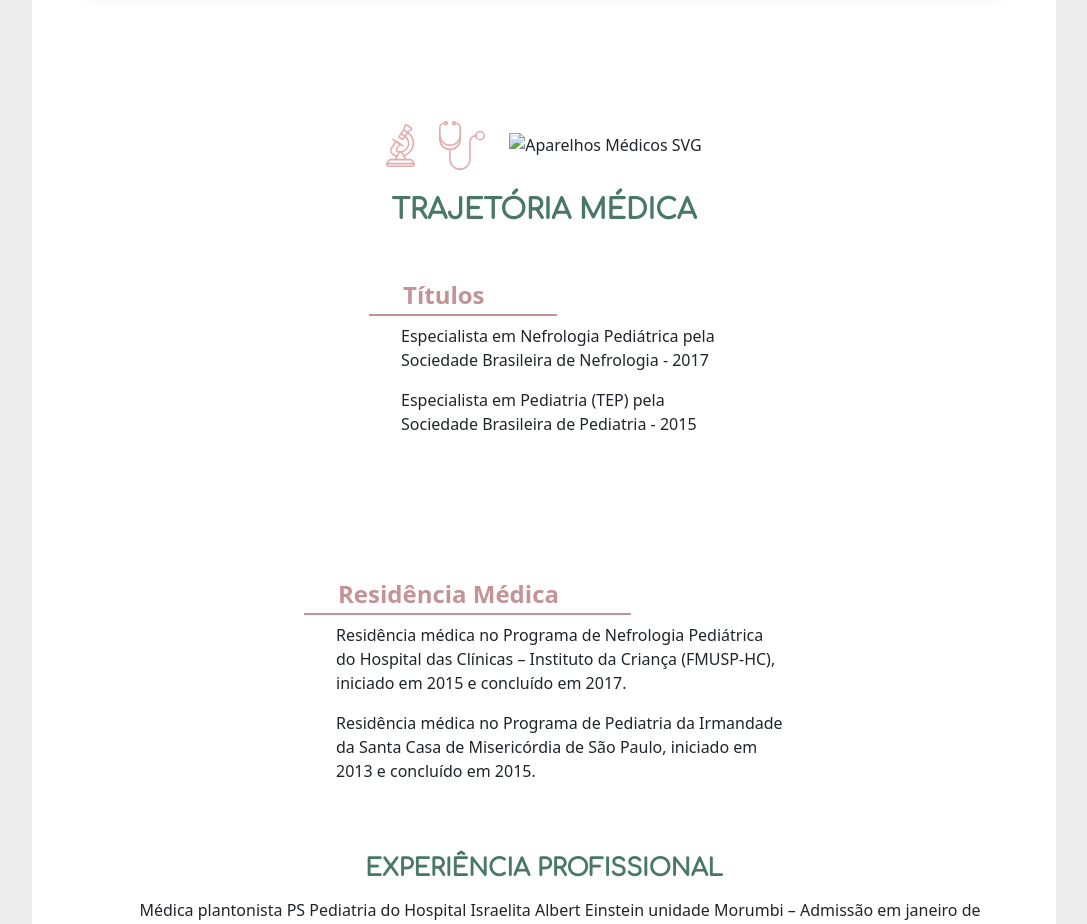
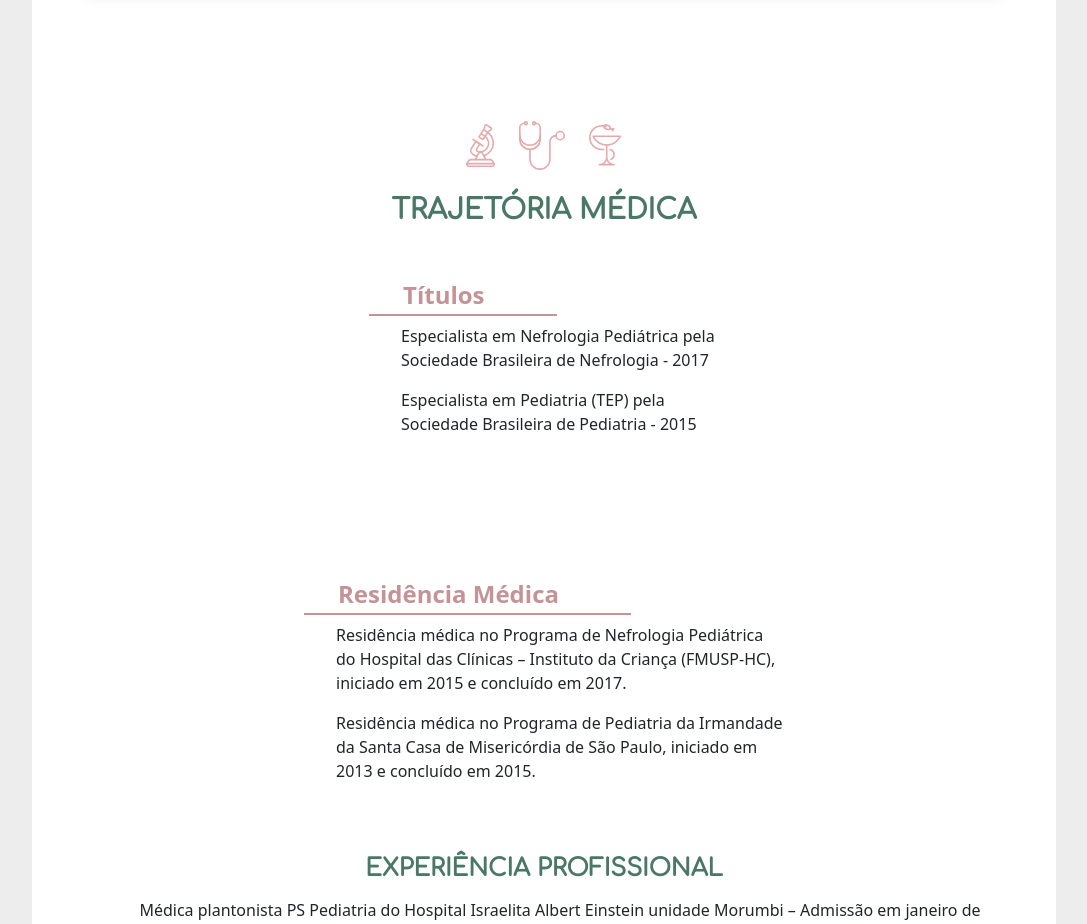
Before and after one commit to Its-JustMe/amzmp-frontend, a plain HTML site: page components/pages/sobre.html in a window 1280 px wide. Shown: the part 1680-2604 px from the top of the page, without its empty margins (96-1183 px from the left). Drawn offline with nearby package versions, Linux system fonts and the light colour scheme; a web font is replaced by a local one.

Commit message:
Atualizando a página Sobre

```diff
--- a/components/pages/sobre.html
+++ b/components/pages/sobre.html
@@ -136,7 +136,7 @@
                 <div class="mt-3 d-flex justify-content-center align-items-center gap-4">
                     <img src="../../assets/imgs/telescopio.svg" alt="Aparelhos Médicos SVG">
                     <img src="../../assets/imgs/estetoscopio.svg" alt="Aparelhos Médicos SVG">
-                    <img src="../../assets/imgs/balanca.svg" alt="Aparelhos Médicos SVG">
+                    <img src="../../assets/imgs/balanca.png" alt="Aparelhos Médicos SVG">
                 </div>
                 <h3 class="h3 title text-center mt-3 mb-5 text-uppercase">Trajetória Médica</h3>
 
```
